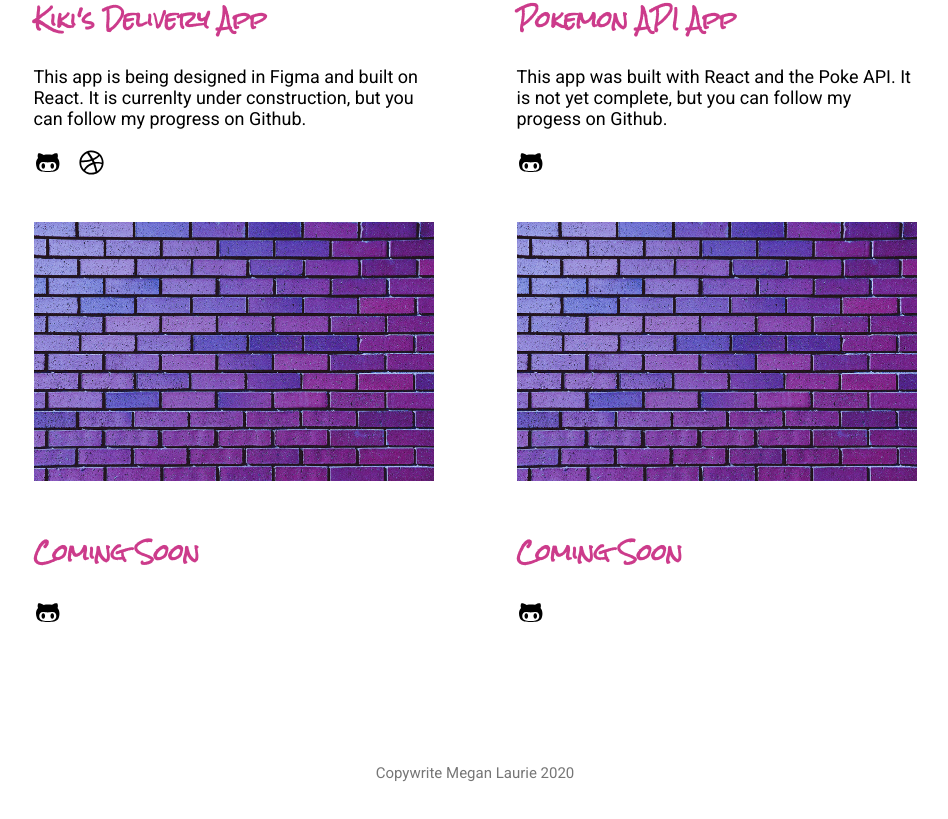
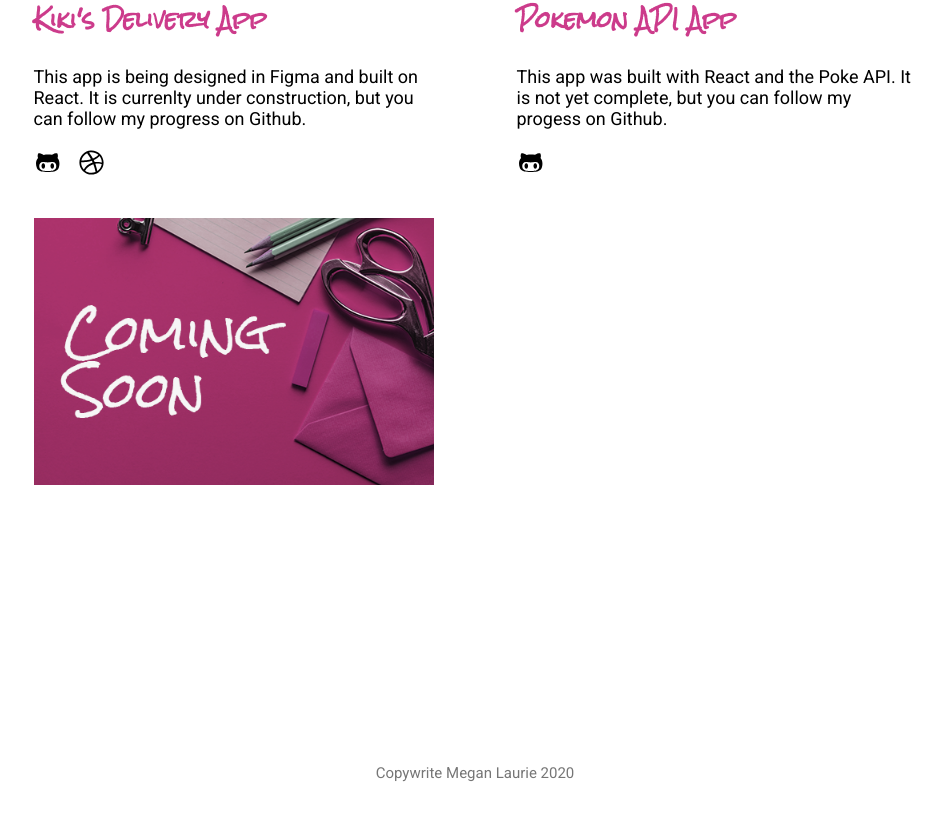
Before and after one commit to meglaurie/Portfolio-Summer-2020, a React (Create React App) app in the folder my-react-website/: page /project-list in a window 1280 px wide. Shown: the part 595-1414 px from the top of the page, without its empty margins (165-1113 px from the left). Built offline with nearby package versions, Linux system fonts and the light colour scheme.

Commit message:
coming soon image added

```diff
--- a/my-react-website/src/App.js
+++ b/my-react-website/src/App.js
@@ -25,6 +25,10 @@ class App extends Component {
   state = {
     sideMenuOpen: false,
     active: true,
+  }
+
+  ThemeToggleHandler = () => {
+    this.setState({active: !this.state.active})
   }
 
   sideMenuToggleClickHandler = () => {
--- a/my-react-website/src/components/ProjectList.js
+++ b/my-react-website/src/components/ProjectList.js
@@ -10,7 +10,7 @@ const ProjectList = ({ projects }) => (
           <img className="projectImg" src={projects.image} alt={projects.alt}/>
           <h3 className="project-title">{projects.title}</h3>
           <p className="project-desc">{projects.content[0]}</p>
-          <a className="fa-icon project-icon" target="_blank" rel="noopener noreferrer" aria-label="Github external link" href={projects.url}><FontAwesomeIcon icon={faGithubAlt} /></a>
+          <a className={projects.url === '' ? "display-none" : "fa-icon project-icon"} target="_blank" rel="noopener noreferrer" aria-label="Github external link" href={projects.url}><FontAwesomeIcon icon={faGithubAlt} /></a>
           <a className={projects.url2 === '' ? "display-none" : "fa-icon project-icon"} target="_blank" rel="noopener noreferrer" aria-label="Dribbble external link" href={projects.url2}><FontAwesomeIcon icon={faDribbble} /></a>
         </div>
     </div>
--- a/my-react-website/src/pages/ProjectContent.js
+++ b/my-react-website/src/pages/ProjectContent.js
@@ -4,7 +4,7 @@ const projects = [
       title: "Kiki's Delivery App",
       image: require("../imgs/Kiki's-Delivery-App.png"),
       alt: 'Purple background, clouds with moon, girl and cat on a broom stick.',
-      url: 'https://github.com/meglaurie/',
+      url: 'https://github.com/meglaurie/Kikis-Delivery-App',
       url2: 'https://dribbble.com/mlaurie',
       content: [
           `This app is being designed in Figma and built on React. It is currenlty under construction, but you can follow my progress on Github.`,
@@ -21,20 +21,10 @@ const projects = [
         ]
     },{
         name: 'Project 3',
-        title: 'Coming Soon',
-        image: require('../imgs/purplewall.png'),
-        alt: 'poke ball',
-        url: 'https://github.com/meglaurie/',
-        url2: '',
-        content: [
-            ``,
-        ]
-    },{
-        name: 'Project 4',
-        title: 'Coming Soon',
-        image: require('../imgs/purplewall.png'),
-        alt: 'poke ball',
-        url: 'https://github.com/meglaurie/',
+        title: '',
+        image: require('../imgs/coming-soon.png'),
+        alt: 'coming soon',
+        url: '',
         url2: '',
         content: [
             ``,
```
Also changed, not shown: my-react-website/src/imgs/coming-soon.png (added).
